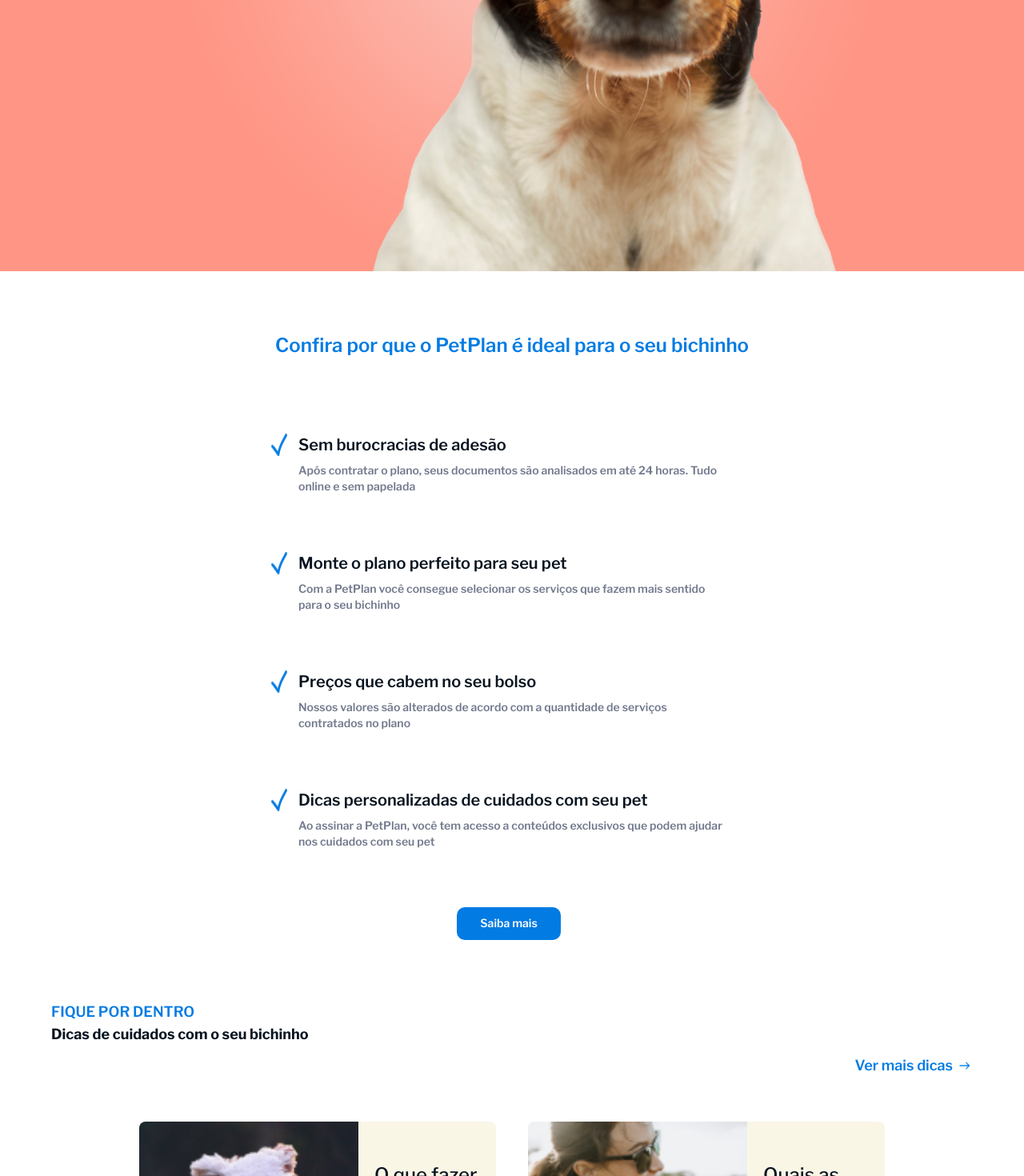
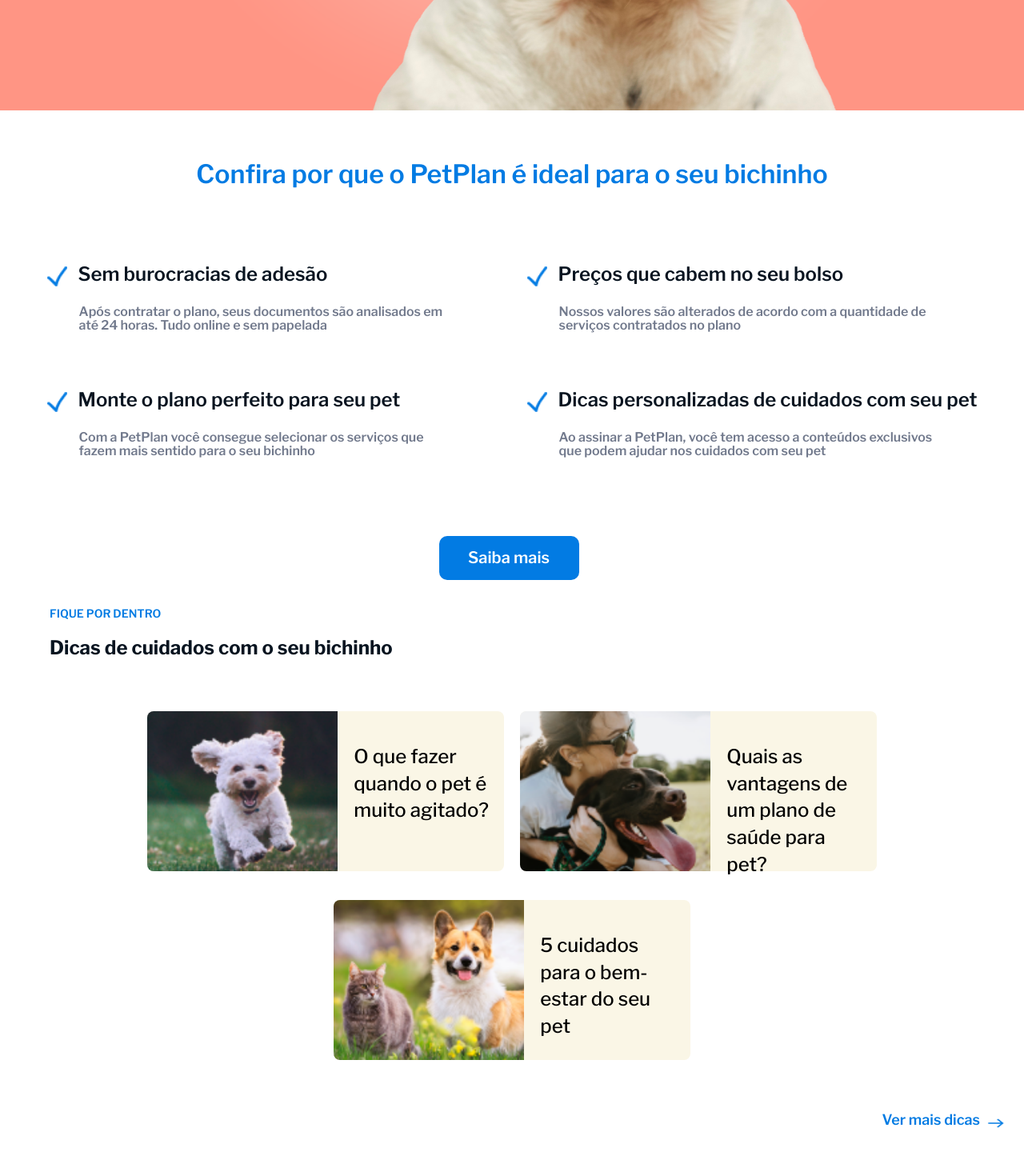
Before and after one commit to StaticDreamstate/GamaBoss, a React (Vite) app in the folder frontend/: page / in a window 1280 px wide. Shown: the part 580-2050 px from the top of the page at 80% size. Built offline with nearby package versions, Linux system fonts and the light colour scheme.

Commit message:
homelogout fzalizada

```diff
--- a/frontend/src/components/CardPets/index.tsx
+++ b/frontend/src/components/CardPets/index.tsx
@@ -11,10 +11,10 @@
   return (
     <a
       href={props.redirect}
-      className={`flex h-[120px] md:h-[230px] w-[311px] md:w-[446px] mb-4 rounded-lg border-solid border-0 bg-[#FAF6E6] ${props.className}`}
+      className={`flex h-[120px] md:h-[200px] w-[311px] md:w-[446px] mb-4 rounded-lg border-solid border-0 bg-[#FAF6E6] ${props.className}`}
     >
       <img className="rounded-l-lg w-[130px] md:w-[324px]" src={props.imagePet} alt="" />
-      <p className="ml-5 my-9 md:my-[50px] font-500 text-mobile-size-14px md:text-[24px] font-libre leading-[19.6px] md:leading-[33.6px] ">
+      <p className="ml-5 mr-2 md:mr-[10px] my-9 md:my-[40px] font-500 text-mobile-size-14px md:text-[24px] font-libre leading-[19.6px] md:leading-[33.6px] ">
         {props.texto}
       </p>
     </a>
--- a/frontend/src/pages/Home/index.tsx
+++ b/frontend/src/pages/Home/index.tsx
@@ -69,7 +69,7 @@
           >
             Ver mais dicas
             <img
-              className="pl-[5px] h-[20px] w-[25px]"
+              className="pl-[5px] h-[20px] w-[25px] md:w-[35px] md:h-[24px]"
               src={icons.iconArromRight}
               alt="icon arrom right"
             />
--- a/frontend/src/pages/HomeLogout/index.tsx
+++ b/frontend/src/pages/HomeLogout/index.tsx
@@ -8,95 +8,101 @@
     <>
 
       <main className="grid">
-        <img src={images.DogHome} alt="imagem de pets" className="w-screen" />
+        <div>
+          <img src={images.DogHome} alt="imagem de pets" className="w-screen md:h-[662px]" />
 
-        <h2 className="pt-[42px] sm:hidden px-[24px] font-600 text-mobile-size-24px text-primary-blue-1 font-libre leading-[26.4px]" >
+          <h2 className="pt-[42px] md:hidden px-[24px] font-600 text-mobile-size-24px text-primary-blue-1 font-libre leading-[26.4px]" >
             O plano perfeito<br />
             para seu pet
           </h2>
-        <p className="pt-[16px] sm:hidden px-[24px] font-400 text-mobile-size-16px font-libre leading-[22.4px]">
-          Confira  por que o PetPlan é ideal<br />
+        </div>
+
+        <div className="flex md:justify-center">
+          <p className="pt-[16px] w-[310px] md:w-auto md:pt-[62px] px-[24px] md:font-600 font-400 text-mobile-size-16px md:text-[32px] font-libre leading-[22.4px] md:leading-[35.2px] md:text-primary-blue-1">
+            Confira  por que o PetPlan é ideal
             para o seu bichinho
           </p>
-        <div className="  flex justify-center mt-20 ">
-        <h2 className="font-600 text-mobile-size-24px
-         text-primary-blue-1 font-libre hidden sm:block leading-[26.4px]">Confira  por que o PetPlan
-          é ideal para o seu bichinho
-         </h2>
         </div>
 
-        <div className=" pt-[48px] flex justify-center flex-wrap w-[100%]">
-
-        <div className="pt-[48px] lg:w-[650px] ">
-<span className="px-[24px] lg:text-xl flex font-600 text-mobile-size-14px font-libre leading-[19.6px] text-gray-1">
-  <img className="pr-[14px] " src={icons.iconCheck} alt="icon check" />
+        <div className="flex flex-wrap md:justify-center pt-[48px] md:pt-[98px]">
+          <div>
+            <div className="">
+              <span className="px-[24px]  flex font-600 text-mobile-size-14px md:text-[24px] font-libre leading-[19.6px] text-gray-1">
+                <img className="pr-[14px] md:h-[25px]" src={icons.iconCheck} alt="icon check" />
                 Sem burocracias de adesão
               </span>
-<p className="px-[58px] lg:text-sm pt-[8px] pb-[24px] font-600 text-mobile-size-12px font-libre leading-[16.8px] text-gray-4">
+              <p className="md:w-[600px] px-[58px] md:px-[64px] pt-[8px] md:pt-[24px] pb-[24px] md:pb-[74px] font-600 text-mobile-size-12px md:text-[16px] font-libre leading-[16.8px] text-gray-4">
                 Após contratar o plano, seus documentos são analisados em até 24 horas. Tudo online e sem papelada
               </p>
             </div>
-       <div className="pt-[48px] lg:w-[650px] ">
-<span className="px-[24px] lg:text-xl flex font-600 text-mobile-size-14px font-libre leading-[19.6px] text-gray-1">
-  <img className="pr-[14px]" src={icons.iconCheck} alt="icon check" />
+            <div className="">
+              <span className="px-[24px] flex font-600 text-mobile-size-14px md:text-[24px] font-libre leading-[19.6px] text-gray-1">
+                <img className="pr-[14px] md:h-[25px]" src={icons.iconCheck} alt="icon check" />
                 Monte o plano perfeito para seu pet
               </span>
-<p className="px-[58px] lg:text-sm pt-[8px] pb-[24px] font-600 text-mobile-size-12px font-libre leading-[16.8px] text-gray-4">
+              <p className="md:w-[600px] px-[58px] md:px-[64px] pt-[8px] md:pt-[24px] pb-[24px] md:pb-[74px] font-600 text-mobile-size-12px md:text-[16px] font-libre leading-[16.8px] text-gray-4">
                 Com a PetPlan você consegue selecionar os serviços que fazem mais sentido para o seu bichinho
               </p>
             </div>
-       <div className="pt-[48px] lg:w-[650px] ">
-<span className="px-[24px] lg:text-xl flex font-600 text-mobile-size-14px font-libre leading-[19.6px] text-gray-1">
-  <img className="pr-[14px]" src={icons.iconCheck} alt="icon check" />
+          </div>
+
+          <div>
+            <div className="">
+              <span className="px-[24px]  flex font-600 text-mobile-size-14px md:text-[24px] font-libre leading-[19.6px] text-gray-1">
+                <img className="pr-[14px] md:h-[25px]" src={icons.iconCheck} alt="icon check" />
                 Preços que cabem no seu bolso
               </span>
-<p className="px-[58px] lg:text-sm pt-[8px] pb-[24px] font-600 text-mobile-size-14px font-libre leading-[16.8px] text-gray-4">
+              <p className="md:w-[600px] px-[58px] md:px-[64px]  pt-[8px] md:pt-[24px] pb-[24px] md:pb-[74px] font-600 text-mobile-size-12px md:text-[16px] font-libre leading-[16.8px] text-gray-4">
                 Nossos valores são alterados de acordo com a quantidade de serviços contratados no plano
               </p>
             </div>
-       <div className="pt-[48px] lg:w-[650px] ">
-<span className="px-[24px] lg:text-xl flex font-600 text-mobile-size-14px font-libre leading-[19.6px] text-gray-1">
-  <img className="pr-[14px]" src={icons.iconCheck} alt="icon check" />
+            <div className="">
+              <span className="px-[24px]  flex font-600 text-mobile-size-14px md:text-[24px] font-libre leading-[19.6px] text-gray-1">
+                <img className="pr-[14px] h-[20px] md:h-[25px]" src={icons.iconCheck} alt="icon check" />
                 Dicas personalizadas de cuidados com seu pet
               </span>
-<p className="px-[58px] lg:text-sm pt-[8px] pb-[24px] font-600 text-mobile-size-12px font-libre leading-[16.8px] text-gray-4">
+              <p className="md:w-[600px] px-[58px] md:px-[64px] pt-[8px] md:pt-[24px] pb-[24px] md:pb-[74px] font-600 text-mobile-size-12px md:text-[16px] font-libre leading-[16.8px] text-gray-4">
                 Ao assinar a PetPlan, você tem acesso a conteúdos exclusivos que podem ajudar nos cuidados com seu pet
               </p>
+            </div>
           </div>
         </div>
 
 
 
-        <div className="flex pt-[24px] justify-center mr-2 mt-6">
+        <div className="flex pt-[24px] justify-center mr-2">
           <Button
-            className="py-[12px] px-[24px]  w-[130px] font-600 text-mobile-size-14px  font-libre leading-[16.97px]"
+            className="py-[12px] px-[24px]  w-[130px] md:w-[175px] md:h-[55px] font-600 text-mobile-size-14px md:text-[20px] font-libre leading-[16.97px]"
             buttonLabel={"Saiba mais"} />
         </div>
 
-        <div className="pt-[76px] px-[24px] ">
+        <div className="pt-[76px] md:pt-[34px] px-[24px] md:px-[62px] ">
           <div>
-            <h3 className="uppercase md:px-10 md:text-lg font-600 text-mobile-size-12px font-libre leading-[16.8px] text-primary-blue-1">
+            <h3 className="uppercase md:pb-[24px] md:text-[14px] font-600 text-mobile-size-12px font-libre leading-[16.8px] text-primary-blue-1">
               FIQUE POR DENTRO
             </h3>
-            <span className="font-700 md:px-10 md:text-lg text-mobile-size-14px font-libre leading-[19.6px] text-gray-1">
+            <span className="font-700  md:text-[24px] text-mobile-size-14px font-libre leading-[19.6px] text-gray-1">
               Dicas de cuidados com o seu bichinho
             </span>
           </div>
-          <div className="md:flex justify-end ">
-          <a href={"/home"} className="pt-[11px] flex font-600 md:px-10 md:text-lg text-mobile-size-12px font-libre leading-[16.8px]  text-primary-blue-1" >
-            Ver mais dicas
-            <img className="pl-[5px] h-[20px] w-[25px] mt-1" src={icons.iconArromRight} alt="icon arrom right" />
-          </a>
+
 
         </div>
 
-        </div>
-
-        <div className=" flex justify-center gap-10 font-libre text-gray-1 col flex-wrap mx-6 my-14">
+        <div className=" flex justify-center gap-5 flex-wrap my-[40px] md:mt-[64px]">
 
           <CardPets imagePet={images.dog1} texto={"O que fazer quando o pet é muito agitado?"} redirect={""} />
           <CardPets imagePet={images.dog2} texto={"Quais as vantagens de um plano de saúde para pet?"} redirect={""} />
-          <CardPets imagePet={images.dog3} texto={"5 cuidados para o bem-estar do seu pet"} redirect={""}/>
+          <CardPets imagePet={images.dog3} texto={"5 cuidados para o bem-estar do seu pet"} redirect={""} />
+
+        </div>
+
+        <div className="justify-self-end mr-5 md:mb-[140px]">
+          <a href={"/"} className="pt-[11px] flex font-600 text-mobile-size-12px md:text-[18px] font-libre leading-[16.8px]  text-primary-blue-1" >
+            Ver mais dicas
+            <img className="pl-[5px] h-[20px] w-[25px] md:w-[35px] md:h-[24px]"
+            src={icons.iconArromRight} alt="icon arrom right" />
+          </a>
 
         </div>
       </main>
```
Lines whose indentation alone changed are shown as unchanged.
